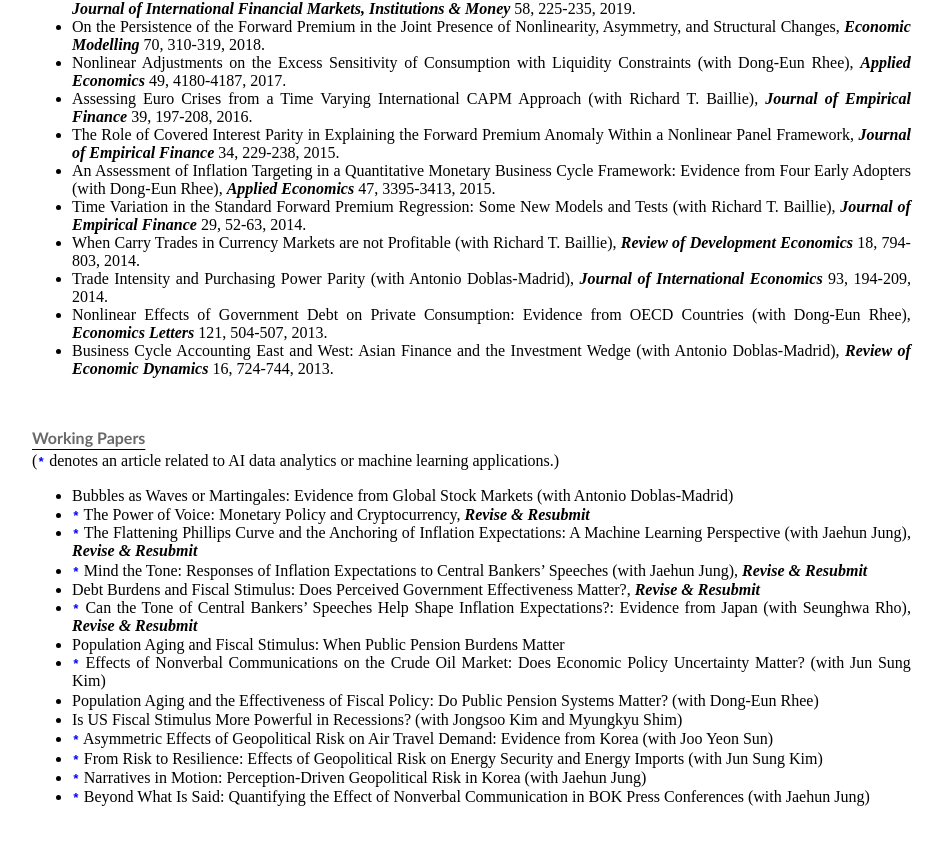
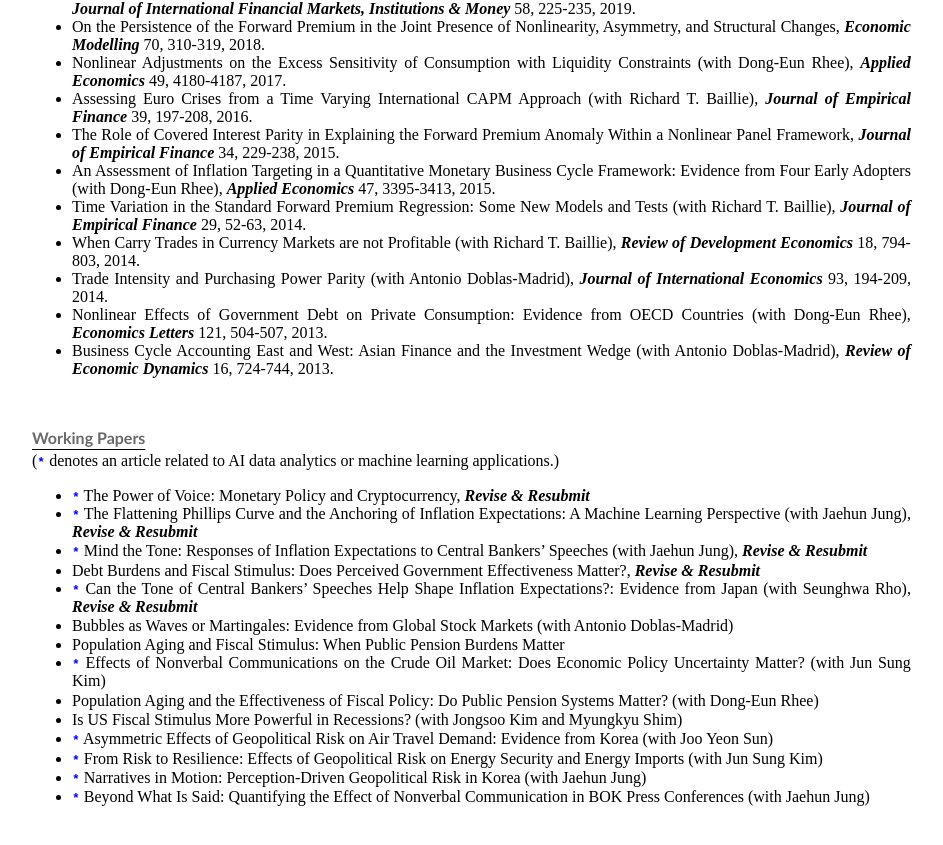
Before and after one commit to dooyeoncho/dooyeoncho.github.io, a Jekyll site: the page built from pages/research.html, in a window 1280 px wide and 900 px high, scrolled down 1096 px. Shown: the top 845 px of the window, without its empty margins (160-1103 px from the left). Built offline with Jekyll 4.4.1, drawn with Linux system fonts in a browser that asks for light colours; part of the change alters nothing that is shown.

```diff
--- a/pages/research.html
+++ b/pages/research.html
@@ -65,12 +65,12 @@ span {
 
 <div><b><p style="text-decoration: underline; text-underline-position:under;"><font color="dimgray" face="Gill Sans", sans-serif;>Working Papers</font></p></b> </div></li>(<code style="color : blue"><b>*</b></code> denotes an article related to AI data analytics or machine learning applications.)</li></div>
 	<ul>
-		<span><li>Bubbles as Waves or Martingales: Evidence from Global Stock Markets (with Antonio Doblas-Madrid)</li></span>
 		<span><li><code style="color : blue"><b>*</b></code> The Power of Voice: Monetary Policy and Cryptocurrency, <em property="italic"><b>Revise & Resubmit</b></em></li></span>
 		<span><li><code style="color : blue"><b>*</b></code> The Flattening Phillips Curve and the Anchoring of Inflation Expectations: A Machine Learning Perspective (with Jaehun Jung), <em property="italic"><b>Revise & Resubmit</b></em></li></span>
 		<span><li><code style="color : blue"><b>*</b></code> Mind the Tone: Responses of Inflation Expectations to Central Bankers’ Speeches (with Jaehun Jung), <em property="italic"><b>Revise & Resubmit</b></em></li></span>
 		<span><li>Debt Burdens and Fiscal Stimulus: Does Perceived Government Effectiveness Matter?, <em property="italic"><b>Revise & Resubmit</b></em></li></span>
 		<span><li><code style="color : blue"><b>*</b></code> Can the Tone of Central Bankers’ Speeches Help Shape Inflation Expectations?: Evidence from Japan (with Seunghwa Rho), <em property="italic"><b>Revise & Resubmit</b></em></li></span>
+		<span><li>Bubbles as Waves or Martingales: Evidence from Global Stock Markets (with Antonio Doblas-Madrid)</li></span>
 		<span><li>Population Aging and Fiscal Stimulus: When Public Pension Burdens Matter</li></span>
 		<span><li><code style="color : blue"><b>*</b></code> Effects of Nonverbal Communications on the Crude Oil Market: Does Economic Policy Uncertainty Matter? (with Jun Sung Kim)</li></span>
 		<span><li>Population Aging and the Effectiveness of Fiscal Policy: Do Public Pension Systems Matter? (with Dong-Eun Rhee)</li></span>
```
